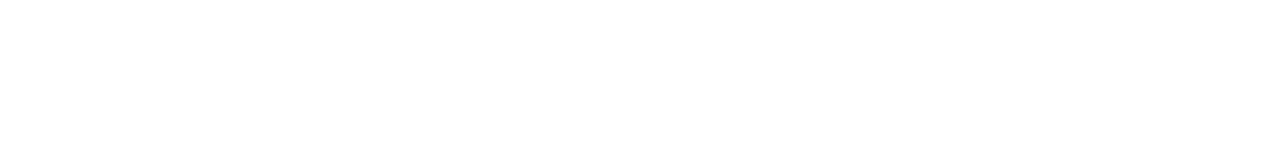
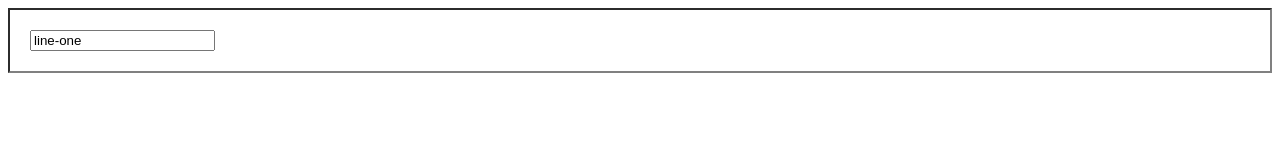
Before and after one commit to reut1990/memeGeneratorProject, a plain HTML site: page App/Meme Generator.html in a window 1280 px wide. Drawn offline with Linux system fonts and the light colour scheme; files whose address does not match are found by name.

Commit message:
connect css

```diff
--- a/App/Meme Generator.html
+++ b/App/Meme Generator.html
@@ -4,7 +4,8 @@
     <meta charset="UTF-8">
     <meta name="viewport" content="width=device-width, initial-scale=1.0">
     <meta http-equiv="X-UA-Compatible" content="ie=edge">
-    <title>Document</title>
+    <link rel="stylesheet" href="css/style.css">
+    <title>MEME GENRATOR</title>
 </head>
 <body>
 
@@ -27,8 +28,11 @@
 
 
     <section class="editor-container">
+        <input type="text" value="line-one" placeholder="Enter text"/>
+        <div class=buttons-edit>
 
-    </section>
+        </div>
+     </section>
     <!-- font family, font color, font size, L-R alignment, Up-Down alignment, delete line -->
   <script src="main.js"></script>
   <script src="service.js"></script>
--- a/App/css/style.css
+++ b/App/css/style.css
@@ -0,0 +1,6 @@
+
+
+.editor-container{
+    border: 2px inset gray;
+    padding: 20px;
+}
```
